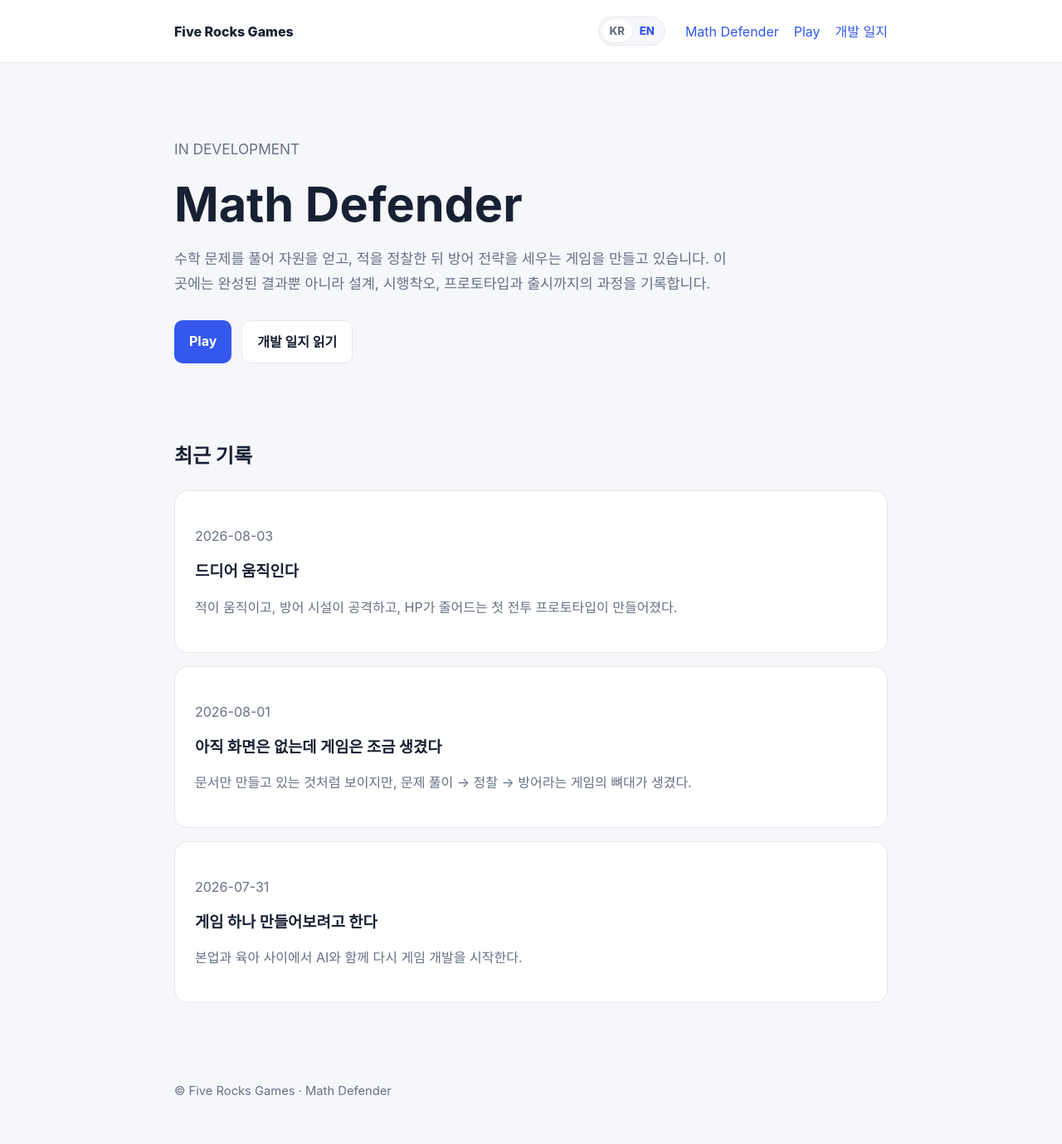
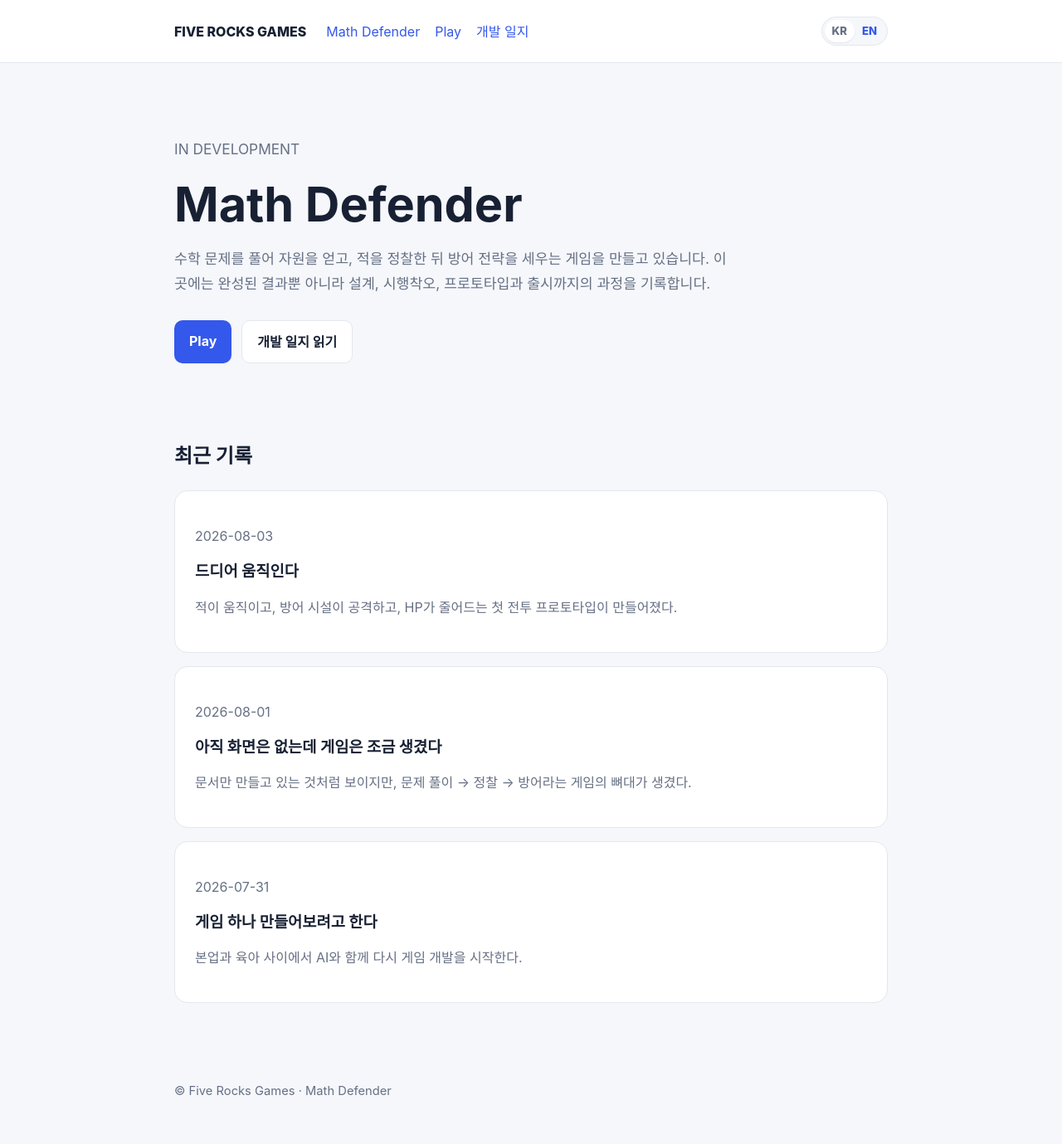
Before and after one commit to fiverocksgames/fiverocksgames.github.io, a Jekyll site: the page built from games/math-defender/index.html, in a window 1280 px wide. Shown: the whole page at 83% size. Built offline with Jekyll 4.4.1, drawn with Linux system fonts in a browser that asks for light colours.

Commit message:
feat(site): unify Math Defender shell with arcade theme

```diff
--- a/_layouts/math-defender-default.html
+++ b/_layouts/math-defender-default.html
@@ -1,39 +1 @@
-<!doctype html>
-<html lang="{{ page.lang | default: 'ko' }}">
-<head>
-  <meta charset="utf-8">
-  <meta name="viewport" content="width=device-width,initial-scale=1">
-  <title>{{ page.title }} | Math Defender</title>
-  <meta name="description" content="{{ page.description | default: page.summary | escape }}">
-  <link rel="stylesheet" href="/games/math-defender/styles.css">
-</head>
-<body>
-<header class="site-header">
-  <div class="wrap header-row">
-    <a class="brand" href="/">Five Rocks Games</a>
-    <div class="header-tools">
-      <div class="language-switch" aria-label="Language">
-        {% if page.lang == 'en' %}
-          <a href="{{ page.translation_url }}" hreflang="ko">KR</a><span class="active" aria-current="true">EN</span>
-        {% else %}
-          <span class="active" aria-current="true">KR</span><a href="{{ page.translation_url }}" hreflang="en">EN</a>
-        {% endif %}
-      </div>
-    </div>
-    <nav>
-      {% if page.lang == 'en' %}
-        <a href="/games/math-defender/en/">Math Defender</a>
-        <a href="/games/math-defender/en/play/">Play</a>
-        <a href="/games/math-defender/en/journals/">Journal</a>
-      {% else %}
-        <a href="/games/math-defender/">Math Defender</a>
-        <a href="/games/math-defender/play/">Play</a>
-        <a href="/games/math-defender/journals/">개발 일지</a>
-      {% endif %}
-    </nav>
-  </div>
-</header>
-{{ content }}
-<footer><div class="wrap">© Five Rocks Games · Math Defender</div></footer>
-</body>
-</html>
+<!doctype html><html lang="{{ page.lang | default: 'ko' }}"><head><meta charset="utf-8"><meta name="viewport" content="width=device-width,initial-scale=1"><title>{{ page.title }} | Math Defender</title><meta name="description" content="{{ page.description | default: page.summary | escape }}"><link rel="stylesheet" href="/games/math-defender/styles.css"></head><body><header class="site-header"><div class="wrap header-row"><a class="brand" href="/">FIVE ROCKS <span>GAMES</span></a><nav>{% if page.lang == 'en' %}<a href="/games/math-defender/en/">Math Defender</a><a href="/games/math-defender/en/play/">Play</a><a href="/games/math-defender/en/journals/">Journal</a>{% else %}<a href="/games/math-defender/">Math Defender</a><a href="/games/math-defender/play/">Play</a><a href="/games/math-defender/journals/">개발 일지</a>{% endif %}</nav><div class="language-switch">{% if page.lang == 'en' %}<a href="{{ page.translation_url }}" hreflang="ko">KR</a><span class="active">EN</span>{% else %}<span class="active">KR</span><a href="{{ page.translation_url }}" hreflang="en">EN</a>{% endif %}</div></div></header>{{ content }}<footer class="site-footer"><div class="wrap">© Five Rocks Games · Math Defender</div></footer></body></html>
```
